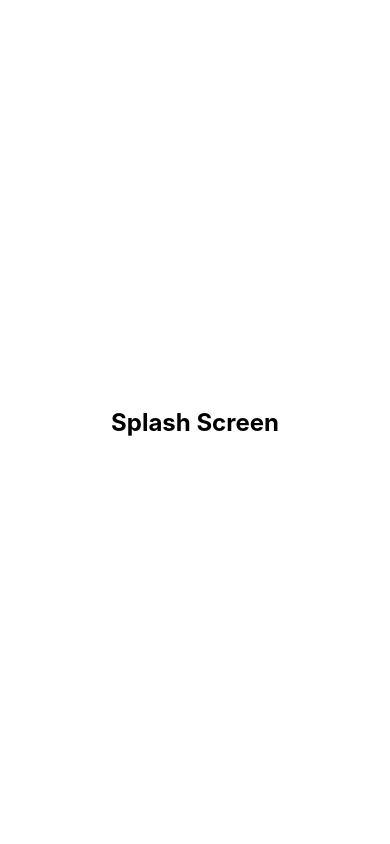
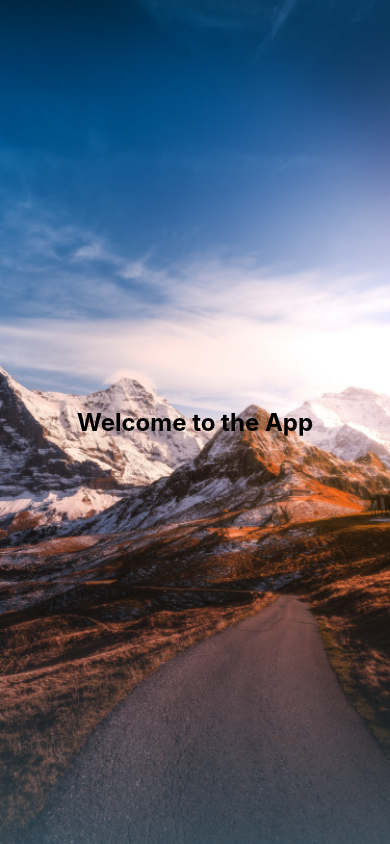
Before and after one commit to Saqibb786/Aspen, a React Native app: screen / in a window 390 px wide. Built offline with nearby package versions, Linux system fonts and the light colour scheme.

Commit message:
add background image in splash screen

```diff
--- a/src/screens/splash/Splash.js
+++ b/src/screens/splash/Splash.js
@@ -1,13 +1,16 @@
-import { Text, View } from "react-native";
+import { Text, View, ImageBackground } from "react-native";
 import React from "react";
 import styles from "./styles";
 
 const Splash = () => {
   return (
     <View style={styles.main}>
-      <View style={styles.container}>
-        <Text style={styles.text}>Splash Screen</Text>
-      </View>
+      <ImageBackground
+        source={require("../../assets/Splash_background.png")}
+        style={styles.background}
+      >
+        <Text style={styles.text}>Welcome to the App</Text>
+      </ImageBackground>
     </View>
   );
 };
--- a/src/screens/splash/styles.js
+++ b/src/screens/splash/styles.js
@@ -1,21 +1,21 @@
-import {StyleSheet} from 'react-native';
+import { StyleSheet } from "react-native";
 const styles = StyleSheet.create({
-    main: {
-        flex: 1,
-        width: "100%",
-        height: "100%",
-      },
-    container: {
-        flex: 1,
-        alignItems: 'center',
-        justifyContent: "center",
-    },
-    text: {
-        fontSize: 24,
-        fontWeight: 'bold',
-        color: '#000',
-    },
+  main: {
+    flex: 1,
 
+  },
+  text: {
+    fontSize: 24,
+    fontWeight: "bold",
+    color: "#000",
+  },
+  background: {
+    flex: 1,
+    justifyContent: "center",
+    alignItems: "center",
+    width: "100%",
+    height: "100%",
+  },
 });
 
 export default styles;
```
Also changed, not shown: src/assets/Splash_background.png (added).
